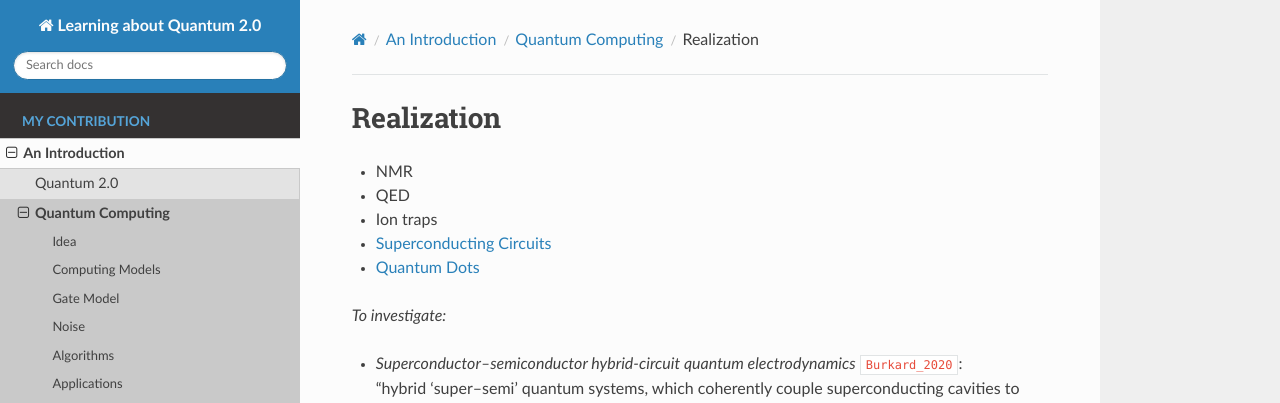
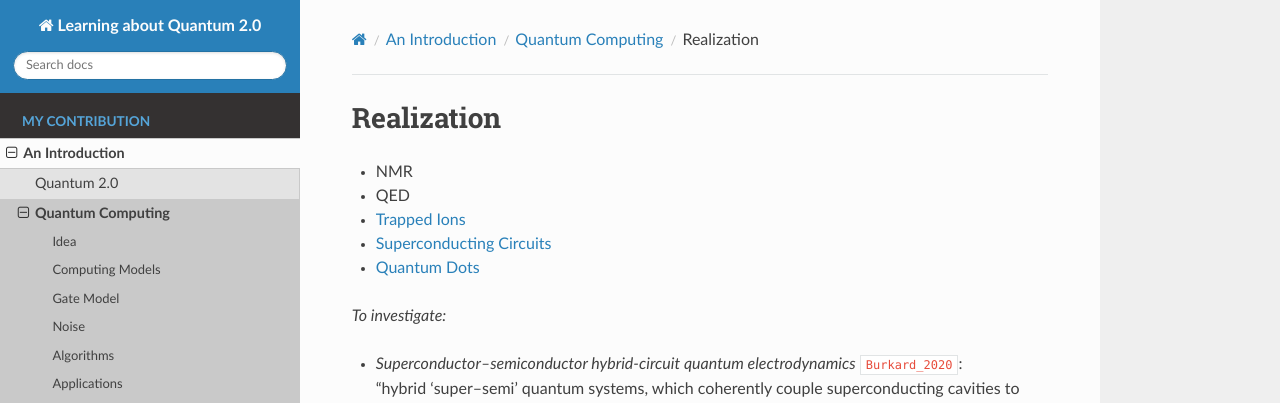
Before and after one commit to tomlqc/about-quantum, a Sphinx documentation site: the page built from source/intro/computing/realization.rst, in a window 1280 px wide. Shown: the top 403 px of the page. Built offline with Sphinx 7.4.7 and the Read the Docs theme 2.0.0, drawn with Linux system fonts in a browser that asks for light colours; cross-references to code outside the pages are shown as plain code.

Commit message:
computing.realization: link to Trapped Ions.

```diff
--- a/source/intro/computing/realization.rst
+++ b/source/intro/computing/realization.rst
@@ -4,7 +4,7 @@ Realization
 
 - NMR
 - QED
-- Ion traps
+- :ref:`stories/complements/iontrap:Trapped Ions`
 - :ref:`stories/complements/supercond:Superconducting Circuits`
 - :ref:`stories/complements/qudots:Quantum Dots`
 
```
